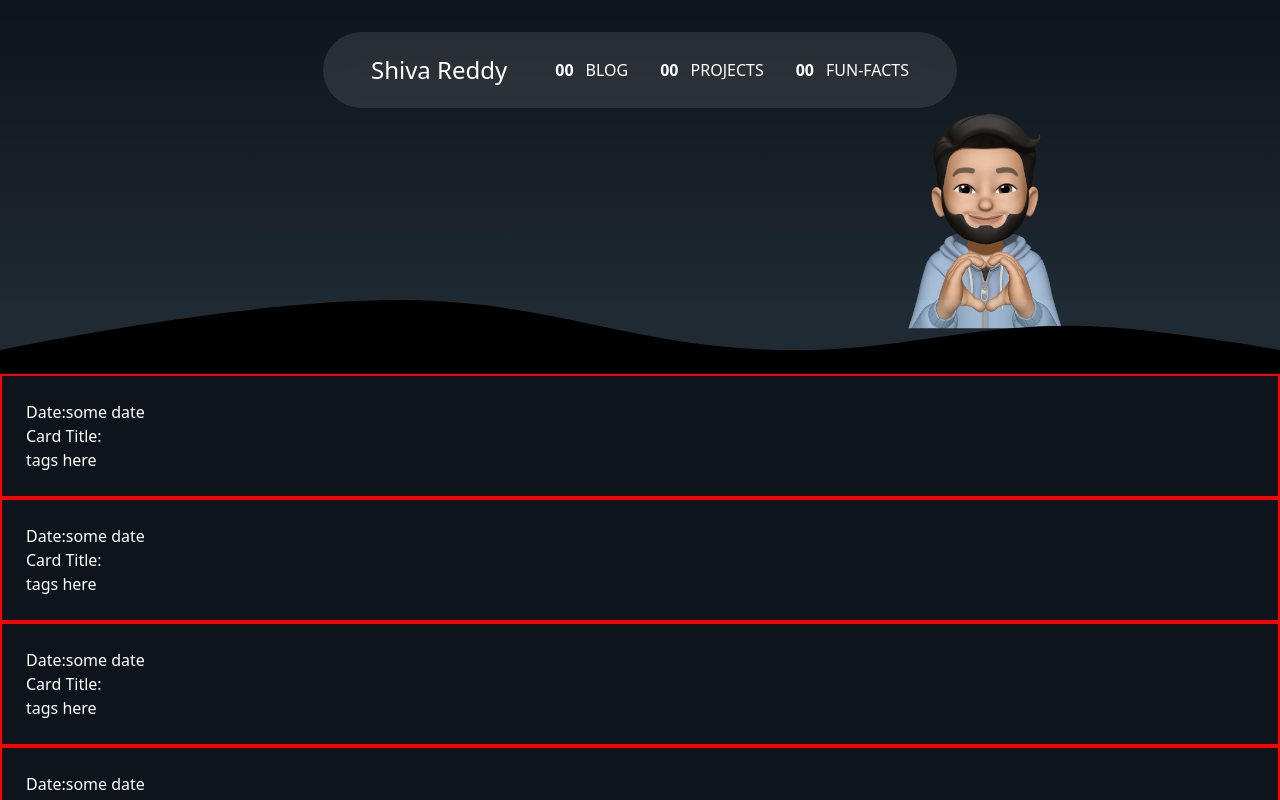
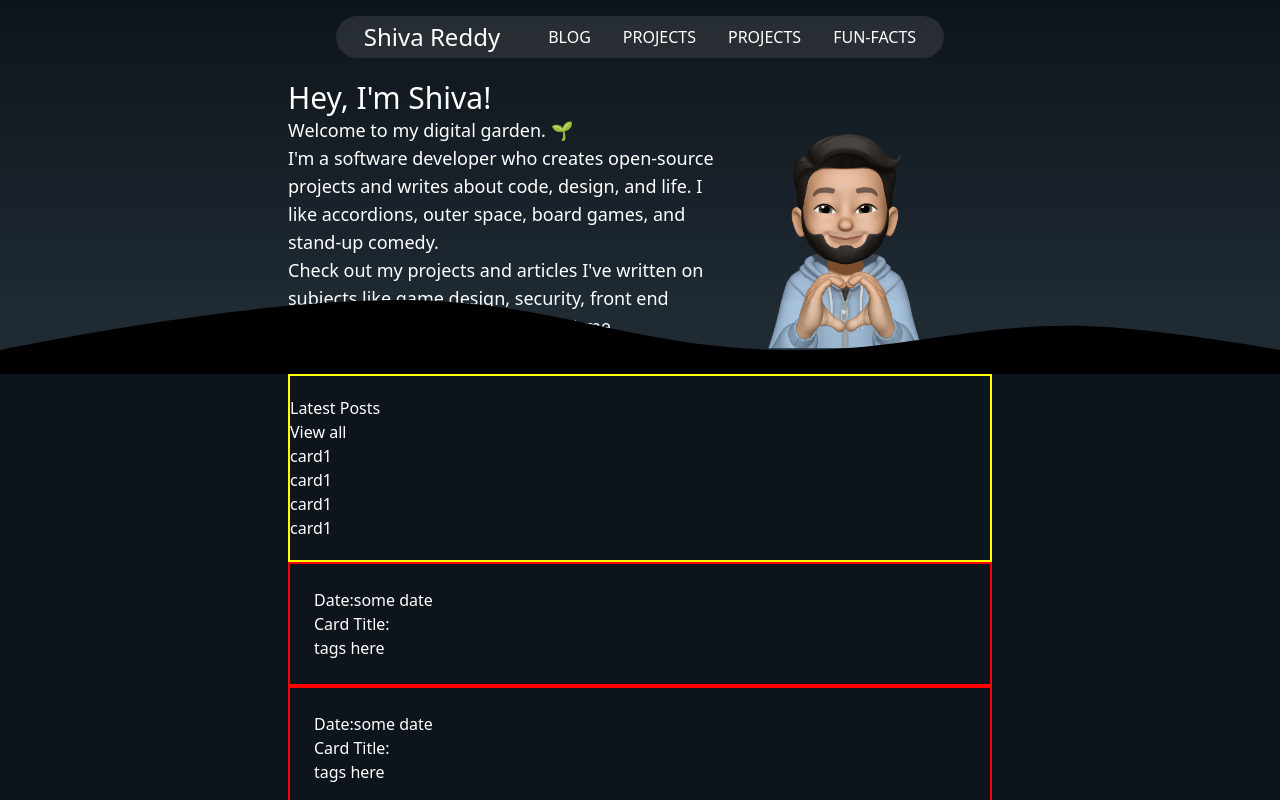
Before and after one commit to shivajreddy/shivareddyio, a Next.js app: page / in a window 1280 px wide. Shown: the top 800 px of the page. Built offline with nearby package versions, Linux system fonts and the light colour scheme.

Commit message:
added content to hero. margin for main, hero

```diff
--- /dev/null
+++ b/components/Footer.jsx
@@ -0,0 +1,69 @@
+import React from 'react';
+
+function Footer() {
+  return (
+    <footer role="contentinfo"
+            style="background:linear-gradient(0deg, var(--color-homepage-light), var(--color-homepage-dark))"
+            className="Footer__Wrapper-sc-1abhi2b-2 bHtZjI">
+      <div className="MaxWidthWrapper-sc-fcnyb-0 Footer__InnerWrapper-sc-1abhi2b-3 kVjgSI hUbAnX">
+        <div className="Footer__Left-sc-1abhi2b-4 jExDHh">
+          <div className="Footer__Top-sc-1abhi2b-11 hcmppK"><a
+              className="Link__ExternalLink-sc-68e6gi-0 iMYThi Logo__Wrapper-sc-4tiwb2-0 gfPeoX" href="/"><span
+              className="Logo__First-sc-4tiwb2-1 hjjQoA">Josh</span><span
+              className="Logo__MissingLetter-sc-4tiwb2-6 ksXDtm"><svg width="14" height="12" viewBox="0 0 14 12"
+                                                                      fill="none" className="Logo__W-sc-4tiwb2-4 jptRBX"><path
+              d="M1.83685 4.19021C2.50472 5.35898 3.23081 6.5572 3.80331 7.77375C4.05248 8.30325 4.35843 9.36185 4.81149 9.75018C5.73454 10.5414 6.29678 10.273 6.76796 9.06143C7.13194 8.12547 7.20283 7.08915 7.54655 6.12672C7.91111 5.10596 9.23909 6.70274 9.78252 7.06503C10.3171 7.42139 13.574 9.528 12.8869 7.60406C12.6687 6.99301 12.6107 6.33922 12.4777 5.70748C12.3451 5.07774 12.1099 4.28137 12.0784 3.65119C12.0399 2.88207 11.719 2.12838 11.719 1.3154"
+              stroke-width="2" stroke-linecap="round" stroke-linejoin="round"
+              className="Logo__Path-sc-4tiwb2-5 frRSRQ"></path></svg><svg width="9" height="10" viewBox="0 0 9 10"
+                                                                          fill="none"
+                                                                          className="Logo__Under-sc-4tiwb2-3 kgysYD"><path
+              d="M1 9C2.23995 7.12464 3.87268 5.18927 4.17593 2.59926C4.22017 2.22137 4.11111 0.731563 4.11111 1.04233C4.11111 1.49132 4.41831 2.03152 4.55761 2.40705C4.98522 3.55977 5.31447 4.69324 5.92593 5.70352C6.43274 6.54092 7.08081 7.96204 8 7.96204"
+              stroke-width="2" stroke-linecap="round" stroke-linejoin="round"
+              className="Logo__Path-sc-4tiwb2-5 frRSRQ"></path></svg><span
+              className="Logo__Invisible-sc-4tiwb2-7 cgGSBI">W</span></span><span
+              className="Logo__Second-sc-4tiwb2-2 dwvsod">Comeau</span></a><span
+              className="Footer__DesktopOnly-sc-1abhi2b-0 dGGCvU"><div className="Footer__Thanks-sc-1abhi2b-12 jzHqve">Thanks for reading!</div></span>
+          </div>
+          <span className="Footer__DesktopOnly-sc-1abhi2b-0 dGGCvU"><div
+              className="Footer__Copyright-sc-1abhi2b-13 dVzqyc">© 2020-present Joshua Comeau. All Rights Reserved.</div></span>
+        </div>
+        <div className="Footer__Right-sc-1abhi2b-5 jOKBuT">
+          <div className="Footer__Column-sc-1abhi2b-6 cDDBLq"><p
+              className="Footer__Heading-sc-1abhi2b-8 gLiprH">Tutorials</p>
+            <div className="Footer__OneColumnChildren-sc-1abhi2b-9 Footer__TwoColumnChildren-sc-1abhi2b-10 ecztlU byPyML">
+              <a className="Link__ExternalLink-sc-68e6gi-0 iMYThi Footer__FooterLink-sc-1abhi2b-7 jTVkAS"
+                 href="/tutorials/react/">React</a><a
+                className="Link__ExternalLink-sc-68e6gi-0 iMYThi Footer__FooterLink-sc-1abhi2b-7 jTVkAS"
+                href="/tutorials/animation/">Animation</a><a
+                className="Link__ExternalLink-sc-68e6gi-0 iMYThi Footer__FooterLink-sc-1abhi2b-7 jTVkAS"
+                href="/tutorials/css/">CSS</a><a
+                className="Link__ExternalLink-sc-68e6gi-0 iMYThi Footer__FooterLink-sc-1abhi2b-7 jTVkAS"
+                href="/tutorials/career/">Career</a><a
+                className="Link__ExternalLink-sc-68e6gi-0 iMYThi Footer__FooterLink-sc-1abhi2b-7 jTVkAS"
+                href="/tutorials/gatsby/">Gatsby</a><a
+                className="Link__ExternalLink-sc-68e6gi-0 iMYThi Footer__FooterLink-sc-1abhi2b-7 jTVkAS"
+                href="/tutorials/nextjs/">Next.js</a><a
+                className="Link__ExternalLink-sc-68e6gi-0 iMYThi Footer__FooterLink-sc-1abhi2b-7 jTVkAS"
+                href="/tutorials/performance/">Performance</a><a
+                className="Link__ExternalLink-sc-68e6gi-0 iMYThi Footer__FooterLink-sc-1abhi2b-7 jTVkAS"
+                href="/tutorials/javascript/">JavaScript</a></div>
+          </div>
+          <div className="Footer__Column-sc-1abhi2b-6 cDDBLq"><p className="Footer__Heading-sc-1abhi2b-8 gLiprH">Links</p>
+            <div className="Footer__OneColumnChildren-sc-1abhi2b-9 ecztlU"><a href="https://twitter.com/joshwcomeau"
+                                                                              rel="noopener noreferrer" target="_blank"
+                                                                              className="Link__ExternalLink-sc-68e6gi-0 iMYThi Footer__FooterLink-sc-1abhi2b-7 jTVkAS">Twitter</a><a
+                href="mailto:support@joshwcomeau.com" rel="noopener noreferrer" target="_blank"
+                className="Link__ExternalLink-sc-68e6gi-0 iMYThi Footer__FooterLink-sc-1abhi2b-7 jTVkAS">Contact</a><a
+                className="Link__ExternalLink-sc-68e6gi-0 iMYThi Footer__FooterLink-sc-1abhi2b-7 jTVkAS" href="/terms/">Terms
+              of Use</a><a className="Link__ExternalLink-sc-68e6gi-0 iMYThi Footer__FooterLink-sc-1abhi2b-7 jTVkAS"
+                           href="/privacy/">Privacy Policy</a></div>
+          </div>
+        </div>
+        <span className="Footer__MobileOnly-sc-1abhi2b-1 kLLvLO"><div
+            className="Footer__Copyright-sc-1abhi2b-13 Footer__MobileCopyright-sc-1abhi2b-14 dVzqyc gybbVY">© 2020-present Joshua Comeau. All Rights Reserved.</div></span>
+      </div>
+    </footer>
+  );
+}
+
+export default Footer;
--- /dev/null
+++ b/components/Hero.jsx
@@ -0,0 +1,30 @@
+import React from 'react';
+
+function Hero() {
+  return (
+      <div className="hero">
+
+        <div id="hero-bg">
+          <div id="hero-about">
+            <h1 className="text-3xl">Hey, I'm Shiva!</h1>
+            <p className="hero-description text-lg">Welcome to my digital garden. 🌱
+              <br/>
+              I'm a software developer who creates open-source projects and writes about code,
+              design, and life. I like accordions, outer space, board games, and stand-up comedy.
+              <br/>
+              Check out <a href="/projects">my projects</a> and <a href="/blog">articles I've written</a> on subjects like game design, security, front end development, or learn <a href="/me">more about me</a>
+            </p>
+          </div >
+
+        </div>
+        <svg id="hero-wave" preserveAspectRatio="none" width="100vw" height="74" viewBox="0 0 1440 74"
+             className="Hero__Swoops-sc-13y35jq-4 laHbQG">
+          <path
+              d="M456.464 0.0433865C277.158 -1.70575 0 50.0141 0 50.0141V74H1440V50.0141C1440 50.0141 1320.4 31.1925 1243.09 27.0276C1099.33 19.2816 1019.08 53.1981 875.138 50.0141C710.527 46.3727 621.108 1.64949 456.464 0.0433865Z"></path>
+        </svg>
+        <img id="hero-img" src="/images/me.png" />
+      </div>
+  );
+}
+
+export default Hero;
--- /dev/null
+++ b/components/LatestPosts.jsx
@@ -0,0 +1,19 @@
+import React from 'react';
+
+function LatestPosts() {
+  return (
+      <div className="main-latest-posts">
+        <h2 className="home-heading">
+          <div>
+            <div className="title">Latest Posts</div>
+          </div>
+          <a className="button" href="/blog">View all</a></h2>
+        <p>card1</p>
+        <p>card1</p>
+        <p>card1</p>
+        <p>card1</p>
+      </div>
+  );
+}
+
+export default LatestPosts;
--- a/components/NavBar.jsx
+++ b/components/NavBar.jsx
@@ -13,21 +13,24 @@ function NavBar() {
 
             <li>
               <a className="uppercase letter-spacing-2" href="#">
-                <span aria-hidden="true">00</span>
                 Blog
               </a>
             </li>
 
             <li>
               <a className="uppercase letter-spacing-2" href="#">
-                <span aria-hidden="true">00</span>
                 Projects
               </a>
             </li>
 
             <li>
               <a className="uppercase letter-spacing-2" href="#">
-                <span aria-hidden="true">00</span>
+                Projects
+              </a>
+            </li>
+
+            <li>
+              <a className="uppercase letter-spacing-2" href="#">
                 Fun-facts
               </a>
             </li>
--- a/pages/index.jsx
+++ b/pages/index.jsx
@@ -2,46 +2,27 @@ import Head from "next/head";
 import Image from "next/image";
 import PostCard from "../components/PostCard";
 import {useEffect} from 'react'
-// import styles from "../styles/Home.module.css";
+import Hero from '../components/Hero'
+import LatestPosts from '../components/LatestPosts'
+import Footer from '../components/Footer'
 
 export default function Home() {
 
   let x = [1, 2, 3];
   return (
     <>
-      <div className="hero">
-        <div id="hero-bg"></div>
-        <svg id="hero-wave" preserveAspectRatio="none" width="100vw" height="74" viewBox="0 0 1440 74"
-             className="Hero__Swoops-sc-13y35jq-4 laHbQG">
-          <path
-              d="M456.464 0.0433865C277.158 -1.70575 0 50.0141 0 50.0141V74H1440V50.0141C1440 50.0141 1320.4 31.1925 1243.09 27.0276C1099.33 19.2816 1019.08 53.1981 875.138 50.0141C710.527 46.3727 621.108 1.64949 456.464 0.0433865Z"></path>
-        </svg>
-        <img id="hero-img" src="/images/me.png" />
-      </div>
+      <Hero/>
+      <LatestPosts/>
+
 
       <main>
 
         {x.map((post) => (
             <PostCard key={post} />
         ))}
-        {x.map((post) => (
-            <PostCard key={post} />
-        ))}
-        {x.map((post) => (
-            <PostCard key={post} />
-        ))}
-        {x.map((post) => (
-            <PostCard key={post} />
-        ))}
-        {x.map((post) => (
-            <PostCard key={post} />
-        ))}
-        {x.map((post) => (
-            <PostCard key={post} />
-        ))}
-
       </main>
 
+      {/*<Footer/>*/}
     </>
   );
 }
--- a/styles/globals.css
+++ b/styles/globals.css
@@ -14,6 +14,7 @@ body {
 main{
     color : hsl(0deg, 0%, 100%);
     background: hsl(210deg, 30%, 8%);
+    margin: 0 18rem;
 }
 
 .hero{
@@ -23,9 +24,12 @@ main{
 }
 
 #hero-bg {
-    /*display: block;*/
     height: 300px;
     background: linear-gradient(0deg, hsla(200deg, 100%, 85%, 0.1), hsla(200deg, 100%, 85%, 0));
+}
+
+#hero-about {
+    padding: 5rem 35rem 0 18rem;
 }
 
 #hero-wave{
@@ -36,8 +40,8 @@ main{
 
 #hero-img{
     position: absolute;
-    top: 100px;
-    right: 180px;
+    top: 7.5rem;
+    right: 20rem;
     height: 230px;
     z-index: 200;
 }
@@ -45,12 +49,10 @@ main{
 /* Primary Navigation */
 .nav-container{
     width: 100%;
-    height: 140px;
     display: flex;
     justify-content: center;
 
     position: fixed;
-    top: 0;
     z-index: 9999;
 }
 
@@ -58,8 +60,8 @@ main{
     display: flex;
     align-items: center;
 
-    margin: 2rem 0;
-    padding: 0 3rem;
+    margin: 1rem 0;
+    padding: 0 1.75rem;
     border-radius: 3rem;
     gap: 10rem;
 }
@@ -68,6 +70,7 @@ nav {
     display: flex;
     align-items: center;
     gap: 3rem;
+    padding: 5px 0;
 }
 
 
@@ -76,17 +79,16 @@ nav {
     padding: 0;
     margin: 0;
     gap:2rem;
-
 }
 
 .primary-navigation a {
     text-decoration: none;
 }
 
-.primary-navigation a > [aria-hidden="true"] {
-    font-weight: 700;
-    margin-inline-end: 0.75rem;
-}
+/*.primary-navigation a > [aria-hidden="true"] {*/
+/*    font-weight: 700;*/
+/*    margin-inline-end: 0.75rem;*/
+/*}*/
 
 @supports (backdrop-filter: blur(2rem)) {
     .nav-sub-container{
@@ -113,3 +115,10 @@ nav {
         backdrop-filter: blur(0.8rem);
     }
 }
+
+
+.main-latest-posts{
+    border: solid yellow 2px;    /*toggle*/
+    margin: 0 18rem;
+    padding: 20px 0;
+}
```
